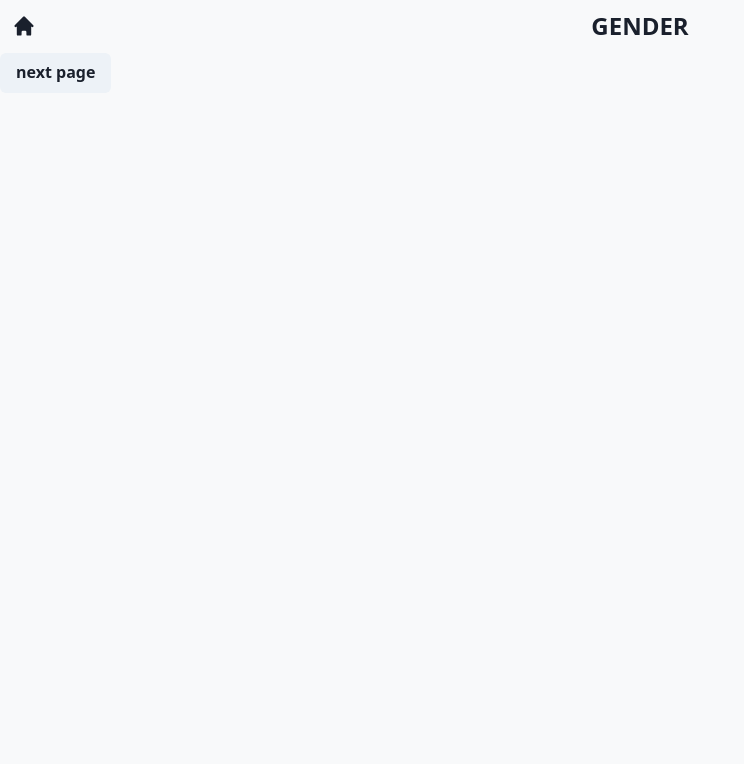
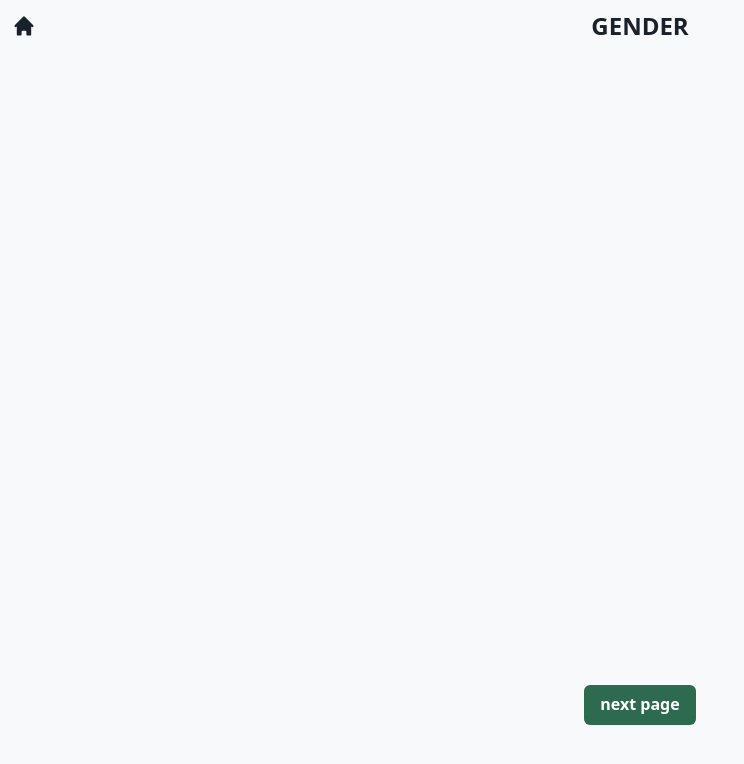
Before and after one commit to deaduchiha/asr-dade, a Next.js app: page / in a window 1280 px wide. Both pictures are taken after a click on the element 646 px from the left and 700 px from the top of the page. Shown: the top 764 px of the page, without its empty margins (0-744 px from the left). Built offline with nearby package versions, Linux system fonts and the light colour scheme.

Commit message:
feat: handle nextBP for gender page

```diff
--- /dev/null
+++ b/src/components/elements/gender-page/NextButton.tsx
@@ -0,0 +1,32 @@
+import { usePageStore } from "@/app/providers";
+import { Button } from "@chakra-ui/react";
+import { motion } from "framer-motion";
+
+const NextButton = () => {
+  const { nextPage } = usePageStore((state) => state);
+
+  return (
+    <Button
+      as={motion.button}
+      initial={{
+        y: 40,
+      }}
+      animate={{
+        y: -70,
+      }}
+      pos={"absolute"}
+      bottom={0}
+      right={0}
+      left={0}
+      onClick={() => nextPage()}
+      w={"fit-content"}
+      m={"auto"}
+      bg={"#2d6a4f"}
+      colorScheme="green"
+    >
+      next page
+    </Button>
+  );
+};
+
+export default NextButton;
--- a/src/components/elements/navigation/NavButton.tsx
+++ b/src/components/elements/navigation/NavButton.tsx
@@ -22,7 +22,7 @@ const NavButton = ({ icon }: { icon: IconType }) => {
         "100px 0 100px 100px",
         "100px 100px 100px 100px",
       ],
-      y: [10, 20, -40, -60],
+      y: [-50, -70, -40, 400],
     });
     setAnimateStyle({
       width: "200px",
--- a/src/components/templates/GenderPage.tsx
+++ b/src/components/templates/GenderPage.tsx
@@ -1,12 +1,10 @@
-import { usePageStore } from "@/app/providers";
-import { Button, Flex } from "@chakra-ui/react";
+import { Flex } from "@chakra-ui/react";
+import NextButton from "../elements/gender-page/NextButton";
 
 const GenderPage = () => {
-  const { nextPage, prevPage } = usePageStore((state) => state);
-
   return (
-    <Flex>
-      <Button onClick={() => nextPage()}>next page</Button>
+    <Flex position={"relative"} h={"calc(100svh - 58px)"}>
+      <NextButton />
     </Flex>
   );
 };
```
Also changed, not shown: src/types/body.ts (added, +10 -0 lines), 1 other file (tests, documents, lock files or other folders).
